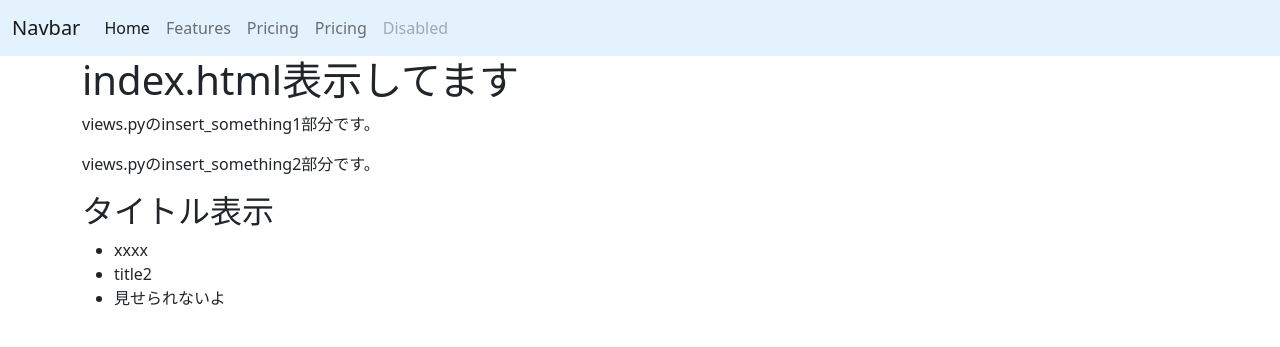
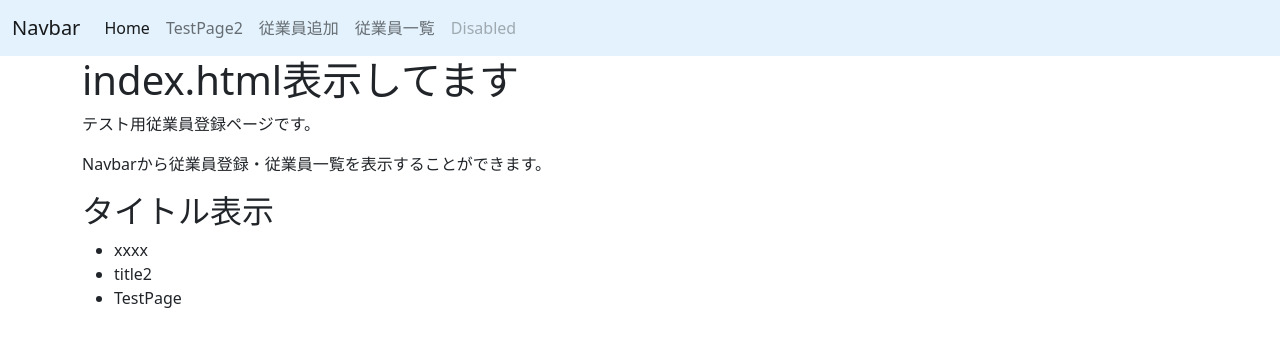
Before and after one commit to tom160313/test_applicaation, a Flask app: page / in a window 1280 px wide. Shown: the top 347 px of the page. Run offline with Flask 3, Linux system fonts and the light colour scheme.

Commit message:
2nd commit

```diff
--- a/testapp/templates/testapp/index.html
+++ b/testapp/templates/testapp/index.html
@@ -12,7 +12,7 @@
         {% if title == 'title2' %}
             <li>{{ title }}</li>
         {% elif title == 'title3' %}
-            <li>見せられないよ</li>
+            <li>TestPage</li>
         {% else %}
             <li>xxxx</li>
         {% endif %}
--- a/testapp/templates/testapp/index2.html
+++ b/testapp/templates/testapp/index2.html
@@ -2,6 +2,6 @@
 
 {% block content %}
 <div class="container">
-<h1>index2.html表示してます</h1>
+<h1>TESTページ2を表示</h1>
 </div>
 {% endblock %}
--- a/testapp/templates/testapp/layout.html
+++ b/testapp/templates/testapp/layout.html
@@ -18,9 +18,9 @@
           <div class="collapse navbar-collapse" id="navbarNavAltMarkup">
             <div class="navbar-nav">
               <a class="nav-link active" aria-current="page" href="/">Home</a>
-              <a class="nav-link" href="/test">Features</a>
-              <a class="nav-link" href="/add_employee">Pricing</a>
-              <a class="nav-link" href="/employees">Pricing</a>
+              <a class="nav-link" href="/test">TestPage2</a>
+              <a class="nav-link" href="/add_employee">従業員追加</a>
+              <a class="nav-link" href="/employees">従業員一覧</a>
               <a class="nav-link disabled" href="#" tabindex="-1" aria-disabled="true">Disabled</a>
             </div>
           </div>
--- a/testapp/views.py
+++ b/testapp/views.py
@@ -6,8 +6,8 @@ from testapp.models.employee import Employee
 @app.route('/')
 def index():
     my_dict = {
-        'insert_something1': 'views.pyのinsert_something1部分です。',
-        'insert_something2': 'views.pyのinsert_something2部分です。',
+        'insert_something1': 'テスト用従業員登録ページです。',
+        'insert_something2': 'Navbarから従業員登録・従業員一覧を表示することができます。',
         'test_titles': ['title1', 'title2', 'title3']
     }
     return render_template('testapp/index.html', my_dict=my_dict)
```
